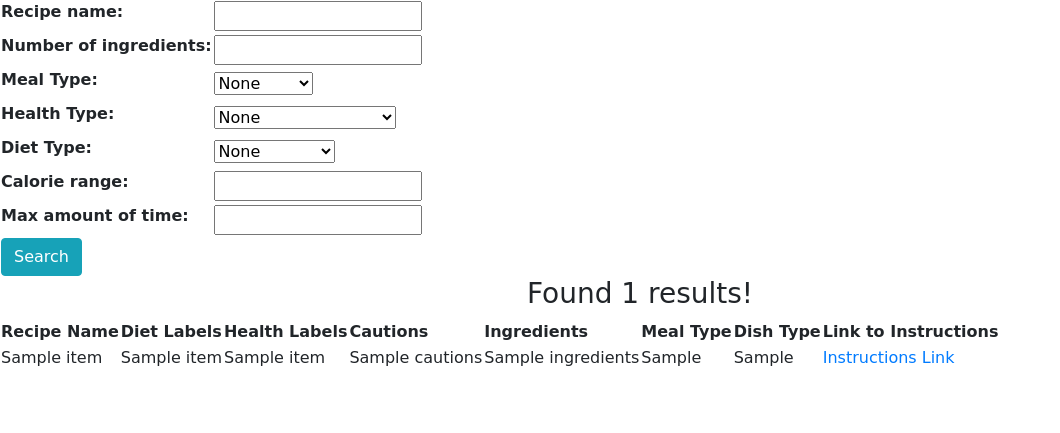
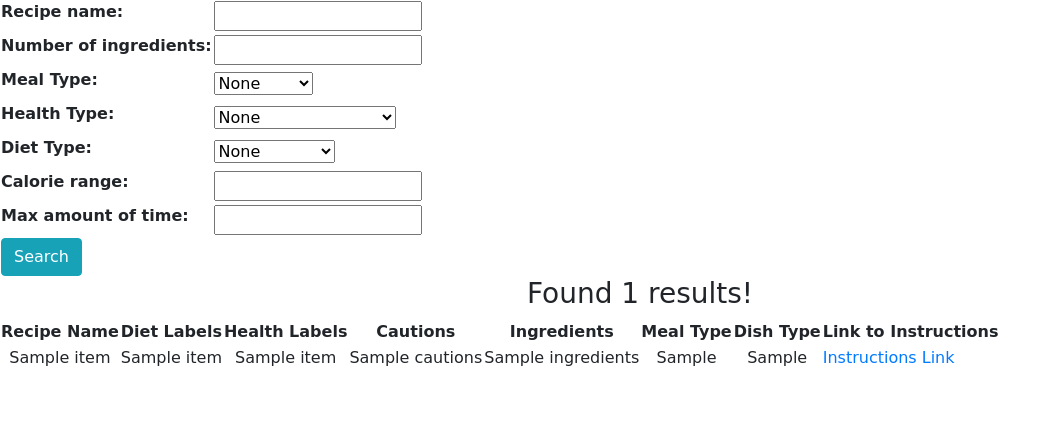
Before and after one commit to ChicoState/What4Dinner, a Django app: template Whats4Dinner/templates/API/search.html in a window 1280 px wide. Shown: the part 81-514 px from the top of the page, without its empty margins (0-1060 px from the left). Run offline with Django 4.2, Linux system fonts and the light colour scheme; tables that the repository leaves empty hold one stand-in row (values such as "Sample post"); the template is opened without the code that fills it: values that come from a table or form of the project are taken from there, most other values are stand-ins (such as "Sample title", 1, 10 or a date in 2020); some web fonts are replaced.

Commit message:
Small formatting update to center headings and results

```diff
--- a/Whats4Dinner/templates/API/search.html
+++ b/Whats4Dinner/templates/API/search.html
@@ -25,24 +25,24 @@
     <h3 class="text-center">Found {{ num_results }} results!</h3>
     <table>
       <tr>
-        <th>Recipe Name</th>
-        <th>Diet Labels</th>
-        <th>Health Labels</th>
-        <th>Cautions</th>
-        <th>Ingredients</th>
-        <th>Meal Type</th>
-        <th>Dish Type</th>
-        <th>Link to Instructions</th>
+        <th class="text-center">Recipe Name</th>
+        <th class="text-center">Diet Labels</th>
+        <th class="text-center">Health Labels</th>
+        <th class="text-center">Cautions</th>
+        <th class="text-center">Ingredients</th>
+        <th class="text-center">Meal Type</th>
+        <th class="text-center">Dish Type</th>
+        <th class="text-center">Link to Instructions</th>
       </tr>
       {% for item in parsed_data %}
       <tr>
-        <td>{{ item.label }}</td>
-        <td>{{ item.dietLabels }}</td>
-        <td>{{ item.healthLabels }}</td>
-        <td>{{ item.cautions }}</td>
-        <td>{{ item.ingredients }}</td>
-        <td>{{ item.mealType }}</td>
-        <td>{{ item.dishType }}</td>
+        <td class="text-center">{{ item.label }}</td>
+        <td class="text-center">{{ item.dietLabels }}</td>
+        <td class="text-center">{{ item.healthLabels }}</td>
+        <td class="text-center">{{ item.cautions }}</td>
+        <td class="text-center">{{ item.ingredients }}</td>
+        <td class="text-center">{{ item.mealType }}</td>
+        <td class="text-center">{{ item.dishType }}</td>
         <td>
           <a target="_blank" href="{{ item.instructionLink }}"
             >Instructions Link</a
```
